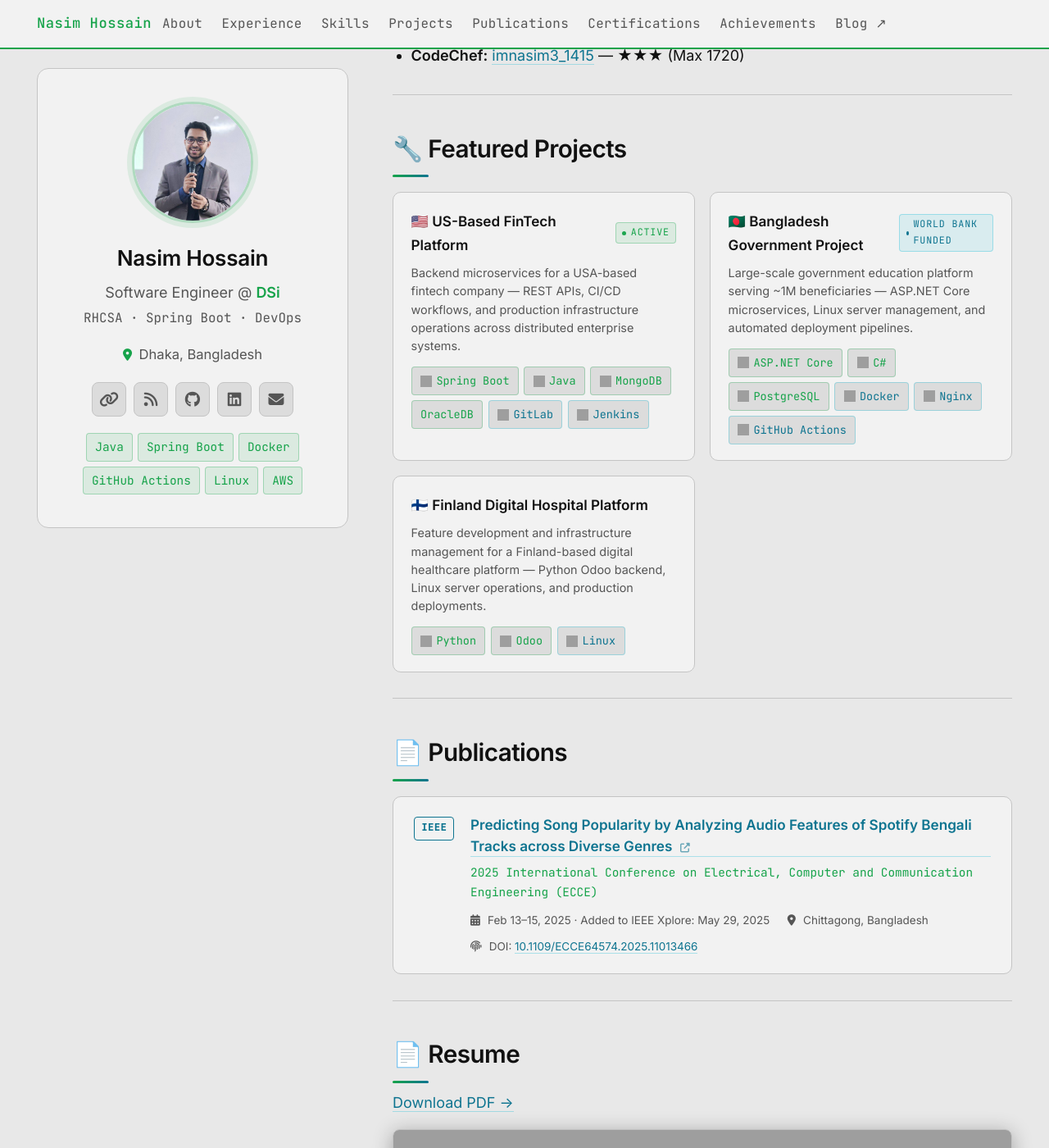
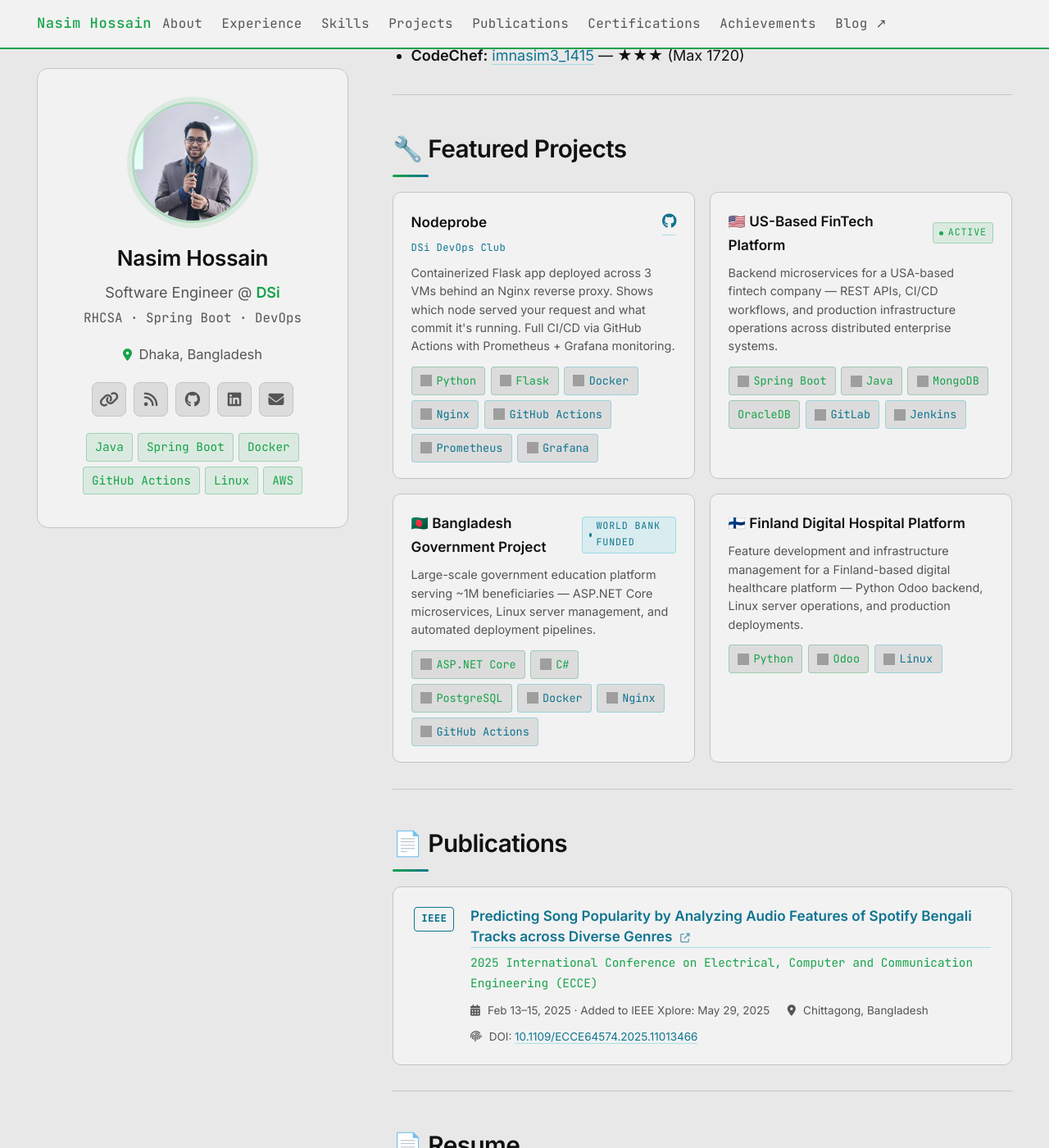
Before and after one commit to imnasim31415/imnasim31415.github.io, a Jekyll site: the page built from index.md, in a window 1280 px wide and 1400 px high, scrolled down 4563 px. Shown: the whole window at 82% size. Built offline with Jekyll 4.4.1, drawn with Linux system fonts in a browser that asks for light colours; grey boxes are pictures that could not be loaded.

Commit message:
feat: add Nodeprobe project card at top of projects
DSi DevOps Club project — Flask/Docker/Nginx/GitHub Actions/Prometheus/Grafana.
Add .proj-gh GitHub icon link and .project-tag label styles.

Co-Authored-By: Claude Sonnet 4.6 <noreply@anthropic.com>

```diff
--- a/assets/css/main.css
+++ b/assets/css/main.css
@@ -744,6 +744,21 @@ img { max-width: 100%; display: block; }
   margin-bottom: 0.75rem;
 }
 .project-stack { display: flex; flex-wrap: wrap; gap: 0.35rem; }
+.project-tag {
+  font-size: 0.68rem;
+  font-family: 'JetBrains Mono', monospace;
+  color: var(--cyan);
+  margin: -0.2rem 0 0.5rem;
+  letter-spacing: 0.03em;
+}
+.proj-gh {
+  margin-left: auto;
+  color: var(--text-2);
+  font-size: 1rem;
+  text-decoration: none;
+  transition: color 0.15s;
+}
+.proj-gh:hover { color: var(--green); }
 
 /* ── Scroll Animations ───────────────────────────────────── */
 .fade-up {
--- a/index.md
+++ b/index.md
@@ -247,6 +247,24 @@ CGPA: **3.46 / 4.00**
 
 <div class="project-card">
 <div class="project-header">
+<div class="project-name">Nodeprobe</div>
+<a href="https://github.com/imnasim31415/Nodeprobe" target="_blank" rel="noopener" class="proj-gh"><i class="fab fa-github"></i></a>
+</div>
+<div class="project-tag">DSi DevOps Club</div>
+<div class="project-desc">Containerized Flask app deployed across 3 VMs behind an Nginx reverse proxy. Shows which node served your request and what commit it's running. Full CI/CD via GitHub Actions with Prometheus + Grafana monitoring.</div>
+<div class="project-stack">
+<span class="sb"><img src="https://cdn.jsdelivr.net/gh/devicons/devicon/icons/python/python-original.svg" width="14" height="14"/> Python</span>
+<span class="sb"><img src="https://cdn.jsdelivr.net/gh/devicons/devicon/icons/flask/flask-original.svg" width="14" height="14"/> Flask</span>
+<span class="sb c"><img src="https://cdn.jsdelivr.net/gh/devicons/devicon/icons/docker/docker-original.svg" width="14" height="14"/> Docker</span>
+<span class="sb c"><img src="https://cdn.jsdelivr.net/gh/devicons/devicon/icons/nginx/nginx-original.svg" width="14" height="14"/> Nginx</span>
+<span class="sb c"><img src="https://cdn.jsdelivr.net/gh/devicons/devicon/icons/github/github-original.svg" width="14" height="14"/> GitHub Actions</span>
+<span class="sb c"><img src="https://cdn.jsdelivr.net/gh/devicons/devicon/icons/prometheus/prometheus-original.svg" width="14" height="14"/> Prometheus</span>
+<span class="sb c"><img src="https://cdn.jsdelivr.net/gh/devicons/devicon/icons/grafana/grafana-original.svg" width="14" height="14"/> Grafana</span>
+</div>
+</div>
+
+<div class="project-card">
+<div class="project-header">
 <div class="project-name">🇺🇸 US-Based FinTech Platform</div>
 <span class="status">active</span>
 </div>
```
